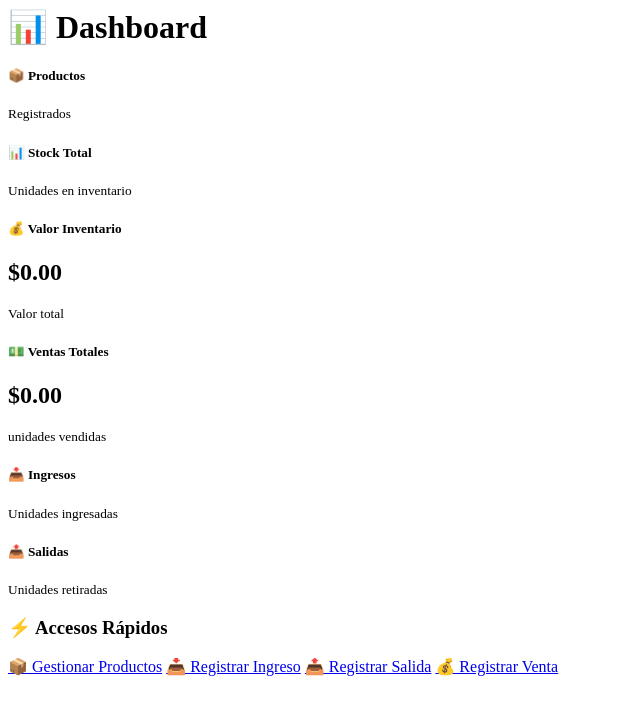
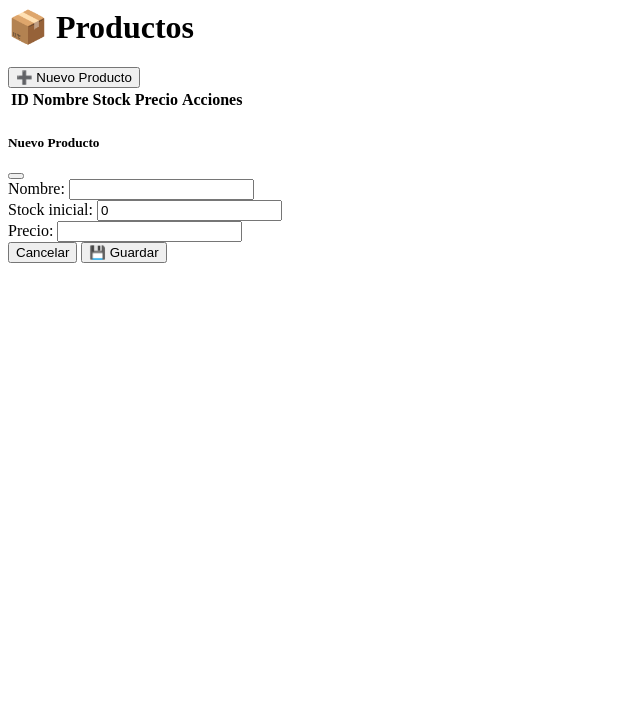
Before and after one commit to dev-MoyaCh/Inventario_Ventas-Tecnologia, a PHP site: page /productos.php in a window 1280 px wide. Shown: the top 715 px of the page, without its empty margins (0-640 px from the left). Run offline with PHP 8.4, Linux system fonts and the light colour scheme; data that the repository does not hold is empty.

Commit message:
Actualizacion de la vista productos

```diff
--- a/src/views/productos.php
+++ b/src/views/productos.php
@@ -1,79 +1,73 @@
-<div class="container mt-4">
-    <h1 class="mb-4">📊 Dashboard</h1>
+<div class="d-flex justify-content-between align-items-center mb-4">
+    <h1>📦 Productos</h1>
+    <button class="btn btn-primary" data-bs-toggle="modal" data-bs-target="#modalProducto">
+        ➕ Nuevo Producto
+    </button>
+</div>
 
-    <div class="row">
-        <div class="col-md-3 mb-3">
-            <div class="card bg-primary text-white">
-                <div class="card-body">
-                    <h5 class="card-title">📦 Productos</h5>
-                    <h2><?= $stats['productos'] ?></h2>
-                    <small>Registrados</small>
+<div class="card">
+    <div class="card-body">
+        <table class="table table-hover">
+            <thead class="table-light">
+                <tr>
+                    <th>ID</th>
+                    <th>Nombre</th>
+                    <th>Stock</th>
+                    <th>Precio</th>
+                    <th>Acciones</th>
+                </tr>
+            </thead>
+            <tbody>
+                <?php foreach ($productos as $p): ?>
+                    <tr>
+                        <td><?= $p['ID_Producto'] ?></td>
+                        <td><?= htmlspecialchars($p['Nombre']) ?></td>
+                        <td>
+                            <span class="badge bg-<?= $p['Stock'] < 5 ? 'danger' : 'success' ?>">
+                                <?= $p['Stock'] ?>
+                            </span>
+                        </td>
+                        <td>$<?= number_format($p['Precio'], 2) ?></td>
+                        <td>
+                            <a href="index.php?controller=producto&action=eliminar&id=<?= $p['ID_Producto'] ?>"
+                               class="btn btn-sm btn-danger"
+                               onclick="return confirm('¿Eliminar este producto?')">
+                                🗑️
+                            </a>
+                        </td>
+                    </tr>
+                <?php endforeach; ?>
+            </tbody>
+        </table>
+    </div>
+</div>
+
+<!-- Modal Nuevo Producto -->
+<div class="modal fade" id="modalProducto" tabindex="-1">
+    <div class="modal-dialog">
+        <form method="POST" action="index.php?controller=producto&action=crear" class="modal-content">
+            <div class="modal-header">
+                <h5 class="modal-title">Nuevo Producto</h5>
+                <button type="button" class="btn-close" data-bs-dismiss="modal"></button>
+            </div>
+            <div class="modal-body">
+                <div class="mb-3">
+                    <label class="form-label">Nombre:</label>
+                    <input type="text" name="Nombre" class="form-control" required maxlength="50">
+                </div>
+                <div class="mb-3">
+                    <label class="form-label">Stock inicial:</label>
+                    <input type="number" name="Stock" class="form-control" min="0" value="0" required>
+                </div>
+                <div class="mb-3">
+                    <label class="form-label">Precio:</label>
+                    <input type="number" name="Precio" class="form-control" step="0.01" min="0" required>
                 </div>
             </div>
-        </div>
-
-        <div class="col-md-3 mb-3">
-            <div class="card bg-success text-white">
-                <div class="card-body">
-                    <h5 class="card-title">📊 Stock Total</h5>
-                    <h2><?= $stats['stock_total'] ?></h2>
-                    <small>Unidades en inventario</small>
-                </div>
+            <div class="modal-footer">
+                <button type="button" class="btn btn-secondary" data-bs-dismiss="modal">Cancelar</button>
+                <button type="submit" class="btn btn-primary">💾 Guardar</button>
             </div>
-        </div>
-
-        <div class="col-md-3 mb-3">
-            <div class="card bg-warning text-white">
-                <div class="card-body">
-                    <h5 class="card-title">💰 Valor Inventario</h5>
-                    <h2>$<?= number_format($stats['valor_inventario'], 2) ?></h2>
-                    <small>Valor total</small>
-                </div>
-            </div>
-        </div>
-
-        <div class="col-md-3 mb-3">
-            <div class="card bg-info text-white">
-                <div class="card-body">
-                    <h5 class="card-title">💵 Ventas Totales</h5>
-                    <h2>$<?= number_format($stats['total_ventas'], 2) ?></h2>
-                    <small><?= $stats['unidades_vendidas'] ?> unidades vendidas</small>
-                </div>
-            </div>
-        </div>
-    </div>
-
-    <div class="row mt-4">
-        <div class="col-md-6 mb-3">
-            <div class="card">
-                <div class="card-body">
-                    <h5 class="card-title">📥 Ingresos</h5>
-                    <h3><?= $stats['ingresos'] ?></h3>
-                    <small>Unidades ingresadas</small>
-                </div>
-            </div>
-        </div>
-
-        <div class="col-md-6 mb-3">
-            <div class="card">
-                <div class="card-body">
-                    <h5 class="card-title">📤 Salidas</h5>
-                    <h3><?= $stats['salidas'] ?></h3>
-                    <small>Unidades retiradas</small>
-                </div>
-            </div>
-        </div>
-    </div>
-
-    <div class="row mt-4">
-        <div class="col-12">
-            <h3>⚡ Accesos Rápidos</h3>
-            <div class="list-group">
-                <a href="index.php?controller=producto&action=index" class="list-group-item list-group-item-action">📦 Gestionar Productos</a>
-                <a href="index.php?controller=ingreso&action=registrar" class="list-group-item list-group-item-action">📥 Registrar Ingreso</a>
-                <a href="index.php?controller=salida&action=registrar" class="list-group-item list-group-item-action">📤 Registrar Salida</a>
-                <a href="index.php?controller=venta&action=registrar" class="list-group-item list-group-item-action">💰 Registrar Venta</a>
-            </div>
-        </div>
+        </form>
     </div>
 </div>
```
